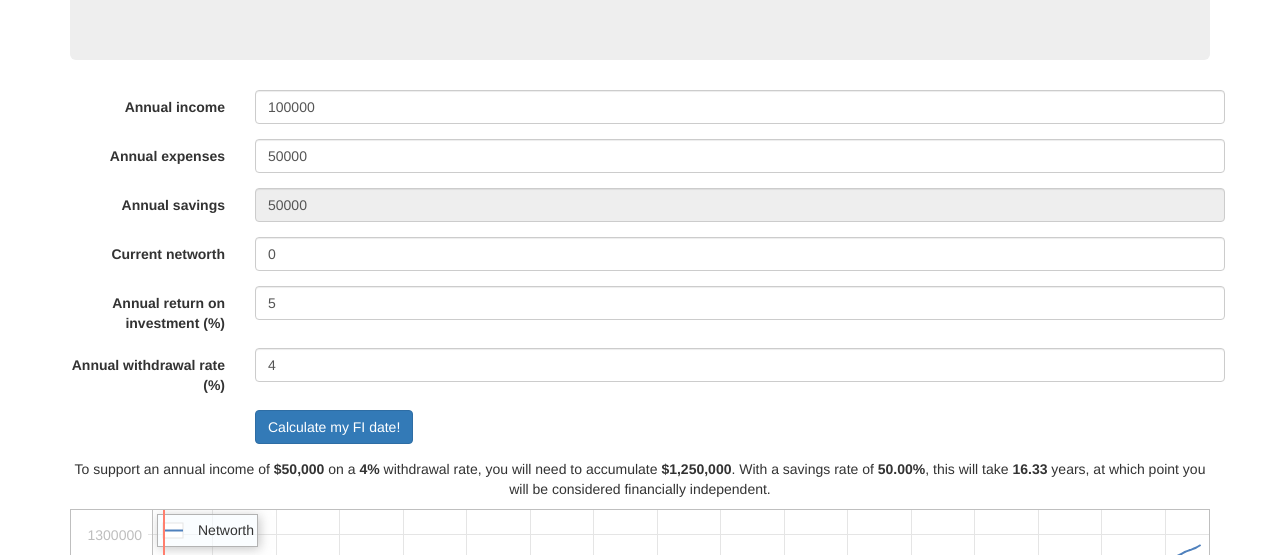
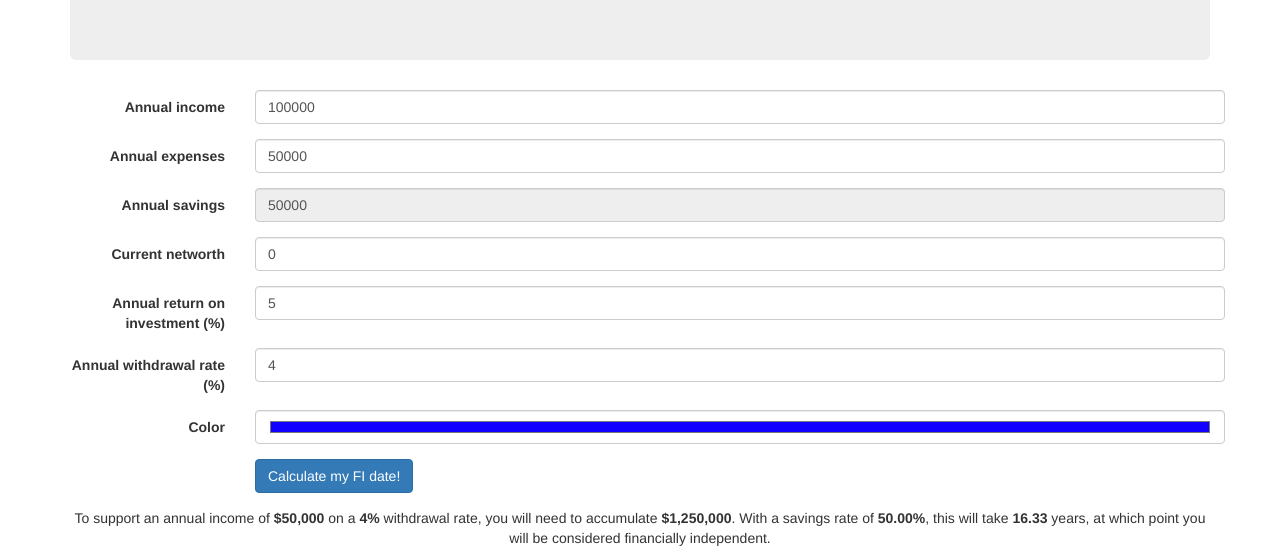
Before and after one commit to brookskindle/FI-By, a plain HTML site: page index.html in a window 1280 px wide. Shown: the part 180-735 px from the top of the page. Drawn offline with Linux system fonts and the light colour scheme.

Commit message:
Add line color selection to form. Does nothing atm
I still need to figure out how to get vis.js to change the color of the
line.

```diff
--- a/fi-by.js
+++ b/fi-by.js
@@ -24,7 +24,7 @@ FI.calculate_fi = function() {
 
   networth_by_month = calculation.per_month();
   FI.graph_fi(networth_by_month);
-}
+};
 
 FI.get_user_calculation = function() {
   // Gets the user's input for calculating his time to financial independence
@@ -37,7 +37,7 @@ FI.get_user_calculation = function() {
   calc.networth = Number(FI.get_query_variable("networth")) || calc.networth;
 
   return calc;
-}
+};
 
 FI.get_query_variable = function(variable) {
   // from https://css-tricks.com/snippets/javascript/get-url-variables/
@@ -48,7 +48,7 @@ FI.get_query_variable = function(variable) {
     if(pair[0] == variable){return pair[1];}
   }
   return(false);
-}
+};
 
 FI.set_form_defaults = function(calc) {
   // Set default values on the form fields
@@ -58,7 +58,16 @@ FI.set_form_defaults = function(calc) {
   document.getElementById("roi").value = calc.roi;
   document.getElementById("swr").value = calc.swr;
   document.getElementById("networth").value = calc.networth;
-}
+
+  var color = FI.get_query_variable("color")
+  var color_input = document.getElementById("color");
+  if (color) {
+    color_input.value = color.replace("%23", "#");
+  }
+  else {
+    color_input.value = "#1100ff";
+  }
+};
 
 FI.graph_fi = function(networths) {
   // networths is an array of numbers representing the growing (or shrinking)
--- a/index.html
+++ b/index.html
@@ -68,6 +68,13 @@
           </div>
 
           <div class="form-group">
+            <label class="control-label col-xs-2" for="color">Color</label>
+            <div class="col-xs-10">
+              <input id="color" class="form-control" type="color" name="color"></input>
+            </div>
+          </div>
+
+          <div class="form-group">
             <div class="col-xs-offset-2 col-xs-2">
               <button type="submit" class="btn btn-primary">Calculate my FI date!</button>
             </div>
```
